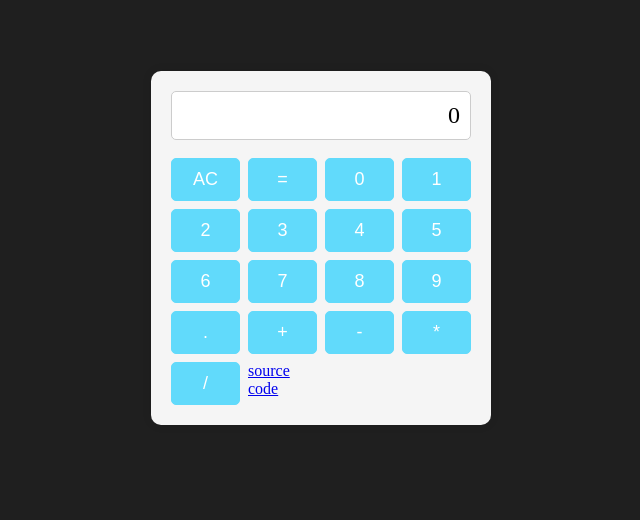
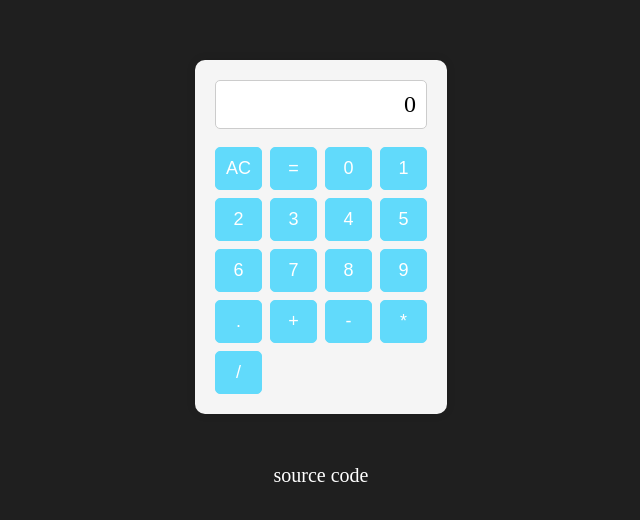
Before and after one commit to mohamed-benoughidene/Calculator, a React (Create React App) app: page / in a window 1280 px wide. Shown: the part 160-680 px from the top of the page, without its empty margins (319-959 px from the left). Built offline with nearby package versions, Linux system fonts and the light colour scheme.

Commit message:
Update App.jsx

```diff
--- a/src/App.jsx
+++ b/src/App.jsx
@@ -82,7 +82,10 @@ function handleClear(){
   }
 
   return (
-    <div className="calculator">
+    <div className="app" style={{textAlign: "center"}}>
+
+<div className="calculator">
+
       <div id="display" className="display">
 
       {mathOperation.num1}{mathOperation.operator && ` ${mathOperation.operator}`} {mathOperation.num2}
@@ -139,8 +142,12 @@ function handleClear(){
       <button id="divide" onClick={() => handleOperatorClick("/")}>
         /
       </button>
-       <a href="#">source code</a>
+
     </div>
+    <a href="#" style={{textDecoration: "none", color: "white", fontSize: "20px"}}>source code</a>
+    </div>
+
+
   );
 };
 
```
